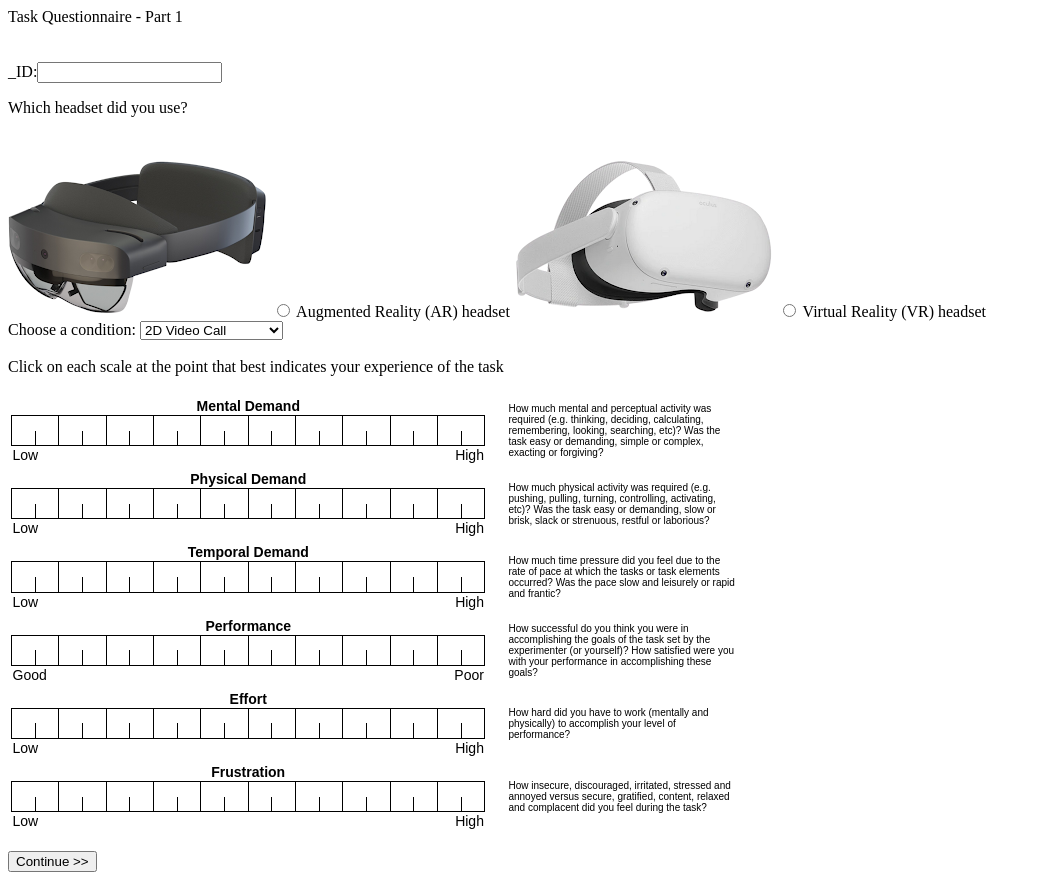
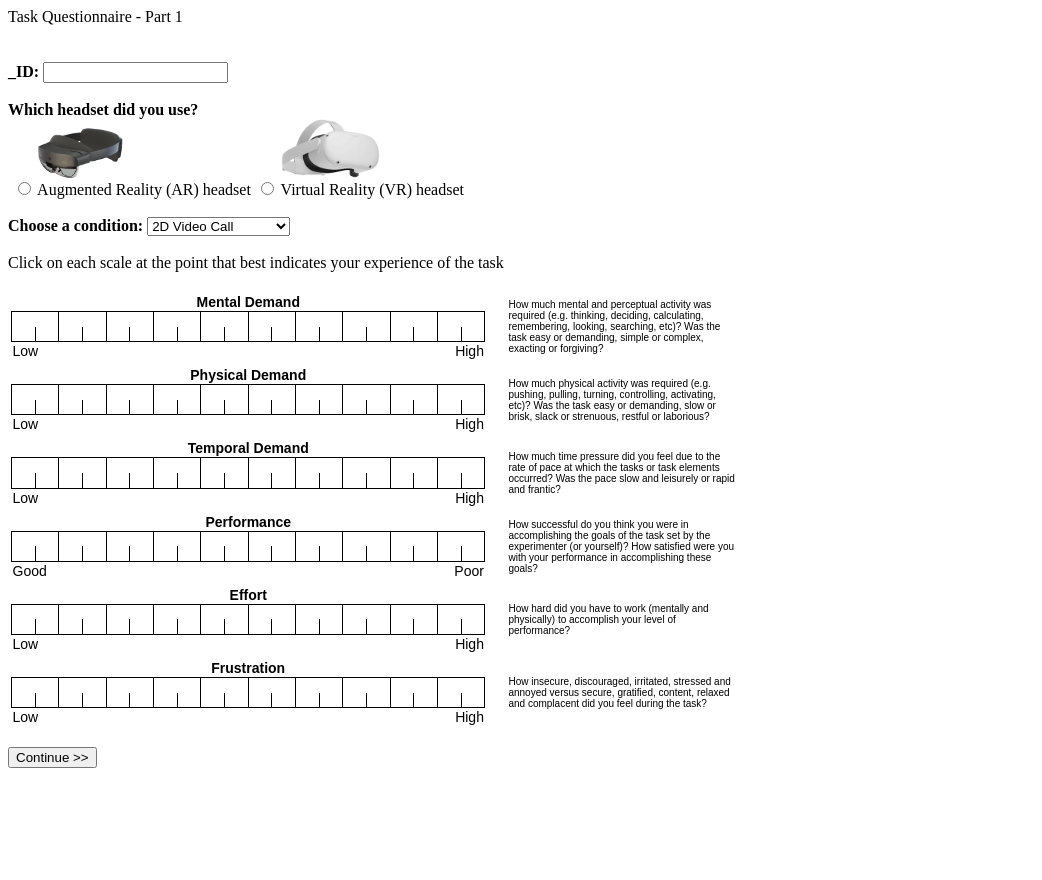
Before and after one commit to jquery404/collabxr, a plain HTML site: page data/tlx.html in a window 1280 px wide. Shown: the whole page, without its empty margins (0-1042 px from the left). After the commit the page ends 800 px from the top, so only its background shows below. Drawn offline with Linux system fonts and the light colour scheme.

Commit message:
tlx options img

```diff
--- a/data/tlx.html
+++ b/data/tlx.html
@@ -328,26 +328,38 @@
         height: 1cm;
         font: Bold 14px Arial, Helvetica, sans-serif;
       }
+      img {
+        display: block;
+        height: 60px;
+        text-align: center;
+        padding-left: 25px;
+      }
+      label.device{
+        float: left;
+        padding-left: 5px;
+      }
+
     </style>
   </head>
   <body onLoad="onLoad();">
     <div id="div_part1"> Task Questionnaire - Part 1 <br />
       <br />
-      <br /> <label for="_id">_ID:</label><input type="text" id="_id" name="_id"> <br />
-
-      <p class="m-0">Which headset did you use?</p>
-      <label>
+      <br /> <label for="_id"><b>_ID:</b></label> <input type="text" id="_id" name="_id"> <br />
+      <br/>
+      <p style="margin: 0;"><b>Which headset did you use?</b></p>
+      <label class="device">
         <img class="d-block img-fluid" src="../gfx/ar.png" alt="Option 1">
         <input type="radio" name="test" value="Augmented Reality (AR) headset"> Augmented Reality (AR) headset
       </label>
 
-      <label>
+      <label class="device">
         <img class="d-block img-fluid" src="../gfx/vr.png" alt="Option 2">
         <input type="radio" name="test" value="Virtual Reality (VR) headset"> Virtual Reality (VR) headset
       </label>
-      <br />
+      <br style="clear:both"/>
+      <br/>
 
-      <label for="cars">Choose a condition:</label>
+      <label for="cars"><b>Choose a condition:</b></label>
       <select name="conditions" id="conditions">
         <option value="2D Video Call">2D Video Call</option>
         <option value="360 Video-only Call">360 Video-only Call</option>
```
